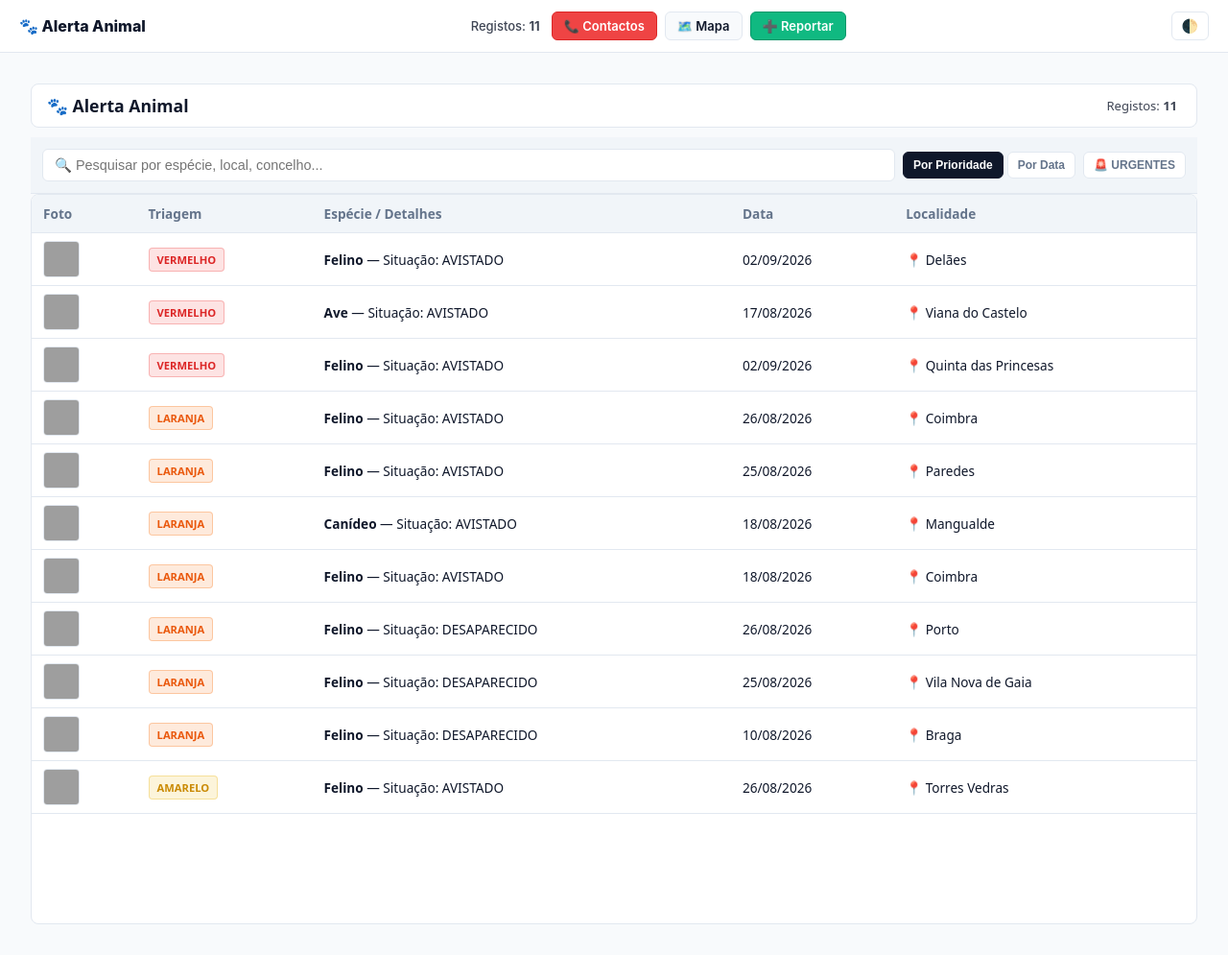
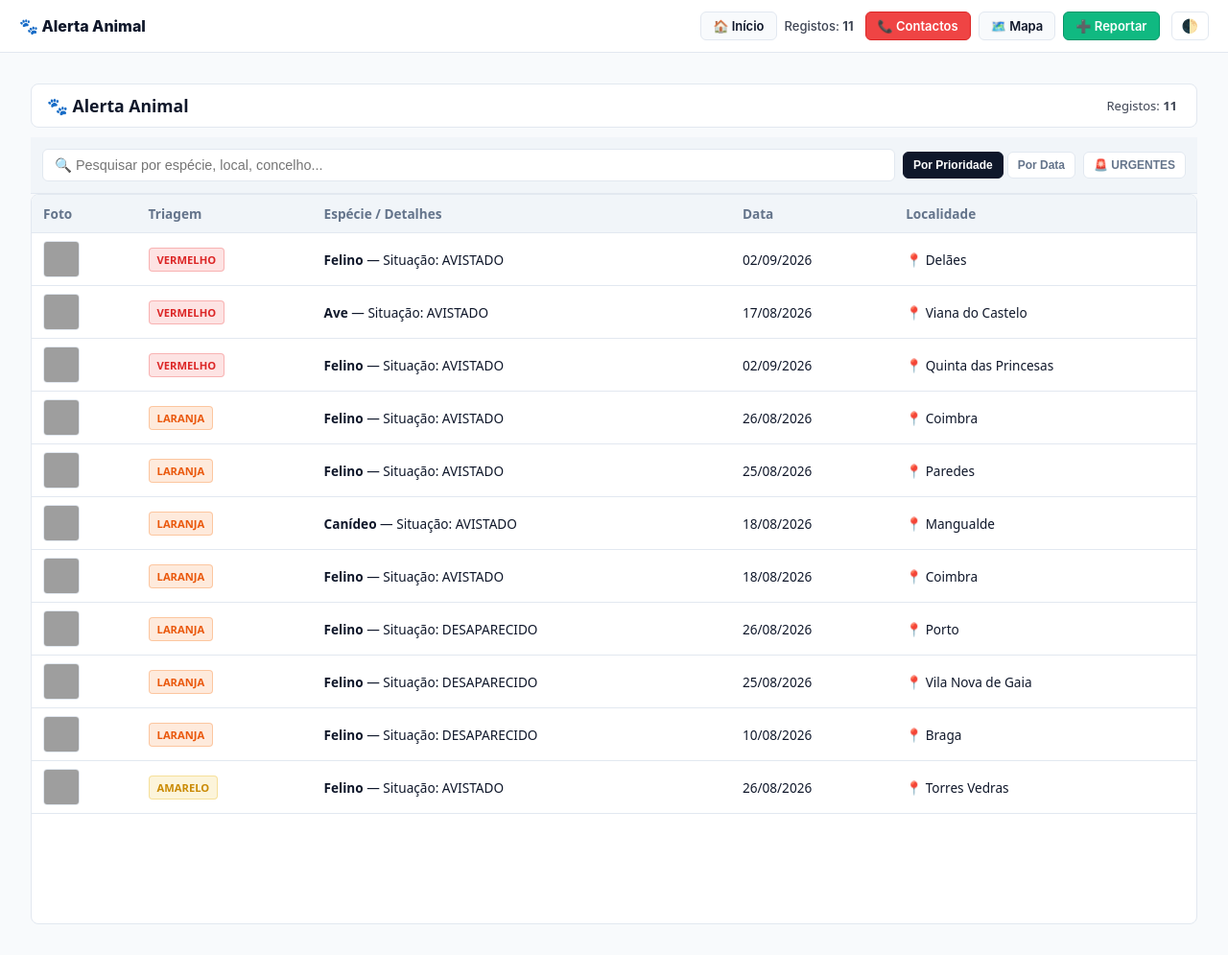
Before and after one commit to ajudaanimal/alerta, a Jekyll site: the page built from index.html, in a window 1280 px wide, cut to the strip 0-995 px from the top of the page. Shown: the whole strip at 96% size. Built offline with Jekyll 4.4.1, drawn with Linux system fonts in a browser that asks for light colours; grey boxes are pictures that could not be loaded.

Commit message:
Update default.html

```diff
--- a/_layouts/default.html
+++ b/_layouts/default.html
@@ -76,6 +76,15 @@
             display: flex;
             align-items: center;
             gap: 6px;
+        }
+
+        /* Contentor do lado direito (Menu + Alternador de Tema) */
+        .header-right-group {
+            display: flex;
+            align-items: center;
+            gap: 12px;
+            flex-wrap: wrap;
+            margin-left: auto;
         }
 
         /* Navegação e Pílulas */
@@ -107,6 +116,18 @@
 
         .fs-pill:hover {
             opacity: 0.85;
+        }
+
+        .btn-home {
+            background-color: #e0f2fe;
+            color: #0369a1;
+            border-color: #bae6fd;
+        }
+
+        html.dark-mode .btn-home {
+            background-color: #082f49;
+            color: #bae6fd;
+            border-color: #0369a1;
         }
 
         .btn-emergency {
@@ -143,19 +164,26 @@
             font-size: 14px;
         }
 
+        /* Conteúdo a ocupar 100% da largura do ecrã */
         .site-main-content {
             padding: 20px;
-            max-width: 100%;
-            box-sizing: border-box;        }
+            width: 100%;
+            max-width: none !important;
+            margin: 0;
+            box-sizing: border-box;
+        }
     </style>
 </head>
 <body>
 
-    <!-- Cabeçalho Global com Título, Menu e Alternador de Tema -->
+    <!-- Cabeçalho Global -->
     <header class="site-global-header">
         <a href="{{ '/' | relative_url }}" class="site-title">🐾 Alerta Animal</a>
 
+        <!-- Grupo alinhado à direita: Menu e Modo Escuro -->
+        <div class="header-right-group">
             <nav class="fs-nav-links" aria-label="Navegação Principal">
+                <a href="{{ '/' | relative_url }}" class="fs-pill btn-home" aria-label="Página Principal">🏠 Início</a>
                 <span aria-hidden="true">Registos: <strong>{{ site.ocorrencias | size }}</strong></span>
                 <a href="{{ '/emergencia/' | relative_url }}" class="fs-pill btn-emergency" aria-label="Contactos de Emergência">📞 Contactos</a>
                 <a href="{{ '/mapa.html' | relative_url }}" class="fs-pill" aria-label="Ver Mapa de Ocorrências">🗺️ Mapa</a>
@@ -163,9 +191,10 @@
             </nav>
 
             <button type="button" class="theme-toggle-btn" onclick="toggleGlobalDarkMode()" title="Alternar Tema">🌓</button>
+        </div>
     </header>
 
-    <!-- O conteúdo de cada página específica entra aqui -->
+    <!-- O conteúdo de cada página estica agora a 100% do ecrã -->
     <main class="site-main-content">
         {{ content }}
     </main>
```
Also changed, not shown: other parts of _layouts/default.html (+1 -1 lines). Lines whose indentation alone changed are shown as unchanged.
